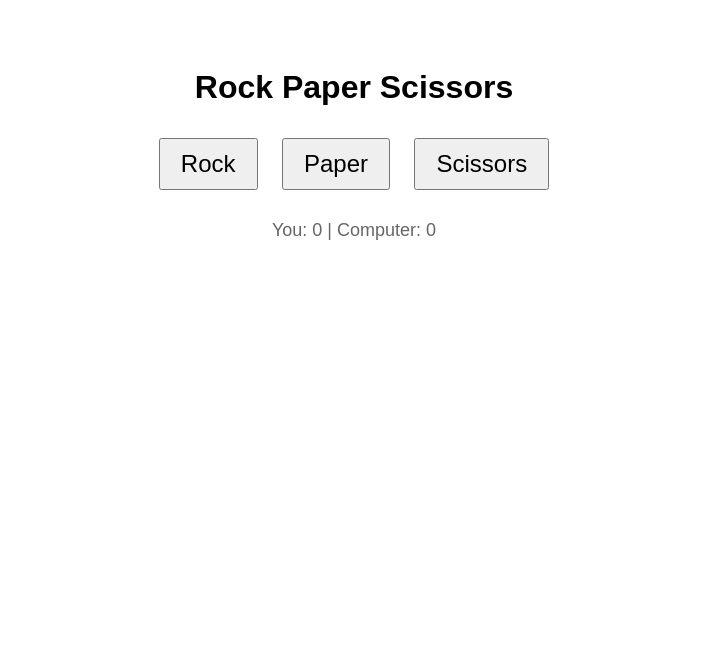
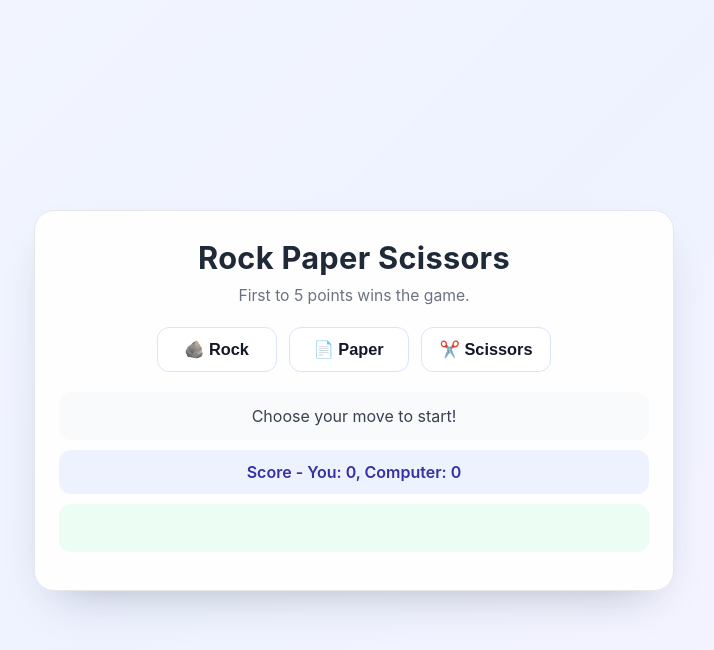
Before and after one commit to The-Odin-Project-Codes/Rock_Paper_Scissors, a plain HTML site: page index.html in a window 1280 px wide. Shown: the whole page, without its empty margins (286-1000 px from the left). Drawn offline with Linux system fonts and the light colour scheme.

Commit message:
added a much improved UI

```diff
--- a/index.html
+++ b/index.html
@@ -1,25 +1,130 @@
 <!DOCTYPE html>
 <html>
 <head>
+  <meta charset="UTF-8" />
+  <meta name="viewport" content="width=device-width, initial-scale=1.0" />
   <title>Rock Paper Scissors</title>
   <style>
-    body { font-family: Arial, sans-serif; text-align: center; padding: 40px; }
-    button { font-size: 24px; margin: 10px; padding: 10px 20px; cursor: pointer; }
-    #result { font-size: 20px; margin: 20px 0; color: #333; }
-    #score { font-size: 18px; color: #666; }
-    #winner { font-size: 28px; font-weight: bold; color: green; }
+    * {
+      box-sizing: border-box;
+    }
+
+    body {
+      margin: 0;
+      min-height: 100vh;
+      display: grid;
+      place-items: center;
+      padding: 24px;
+      font-family: "Inter", "Segoe UI", Arial, sans-serif;
+      background: linear-gradient(135deg, #f4f7ff 0%, #eef2ff 50%, #f8f5ff 100%);
+      color: #1f2937;
+    }
+
+    .game-card {
+      width: min(640px, 100%);
+      background: rgba(255, 255, 255, 0.92);
+      border: 1px solid #e5e7eb;
+      border-radius: 20px;
+      padding: 28px 24px;
+      box-shadow: 0 20px 45px -24px rgba(31, 41, 55, 0.35);
+      text-align: center;
+    }
+
+    h1 {
+      margin: 0;
+      font-size: clamp(1.7rem, 2.4vw, 2.2rem);
+      letter-spacing: 0.3px;
+    }
+
+    .subtitle {
+      margin: 10px 0 22px;
+      color: #6b7280;
+      font-size: 0.98rem;
+    }
+
+    .choices {
+      display: flex;
+      flex-wrap: wrap;
+      justify-content: center;
+      gap: 12px;
+      margin-bottom: 20px;
+    }
+
+    .choice-btn {
+      border: 1px solid #dbe2ff;
+      border-radius: 12px;
+      background: #ffffff;
+      color: #111827;
+      font-size: 1.02rem;
+      font-weight: 600;
+      padding: 12px 18px;
+      min-width: 120px;
+      cursor: pointer;
+      transition: transform 0.12s ease, box-shadow 0.2s ease, border-color 0.2s ease;
+    }
+
+    .choice-btn:hover:not(:disabled) {
+      transform: translateY(-1px);
+      border-color: #b6c5ff;
+      box-shadow: 0 8px 20px -12px rgba(37, 99, 235, 0.5);
+    }
+
+    .choice-btn:active:not(:disabled) {
+      transform: translateY(0);
+    }
+
+    .choice-btn:disabled {
+      opacity: 0.55;
+      cursor: not-allowed;
+    }
+
+    #result,
+    #score,
+    #winner {
+      border-radius: 12px;
+      padding: 12px 14px;
+      margin: 10px 0;
+    }
+
+    #result {
+      background: #f9fafb;
+      color: #374151;
+      min-height: 48px;
+      display: grid;
+      align-content: center;
+    }
+
+    #score {
+      background: #eef2ff;
+      color: #3730a3;
+      font-weight: 600;
+    }
+
+    #winner {
+      background: #ecfdf3;
+      color: #166534;
+      font-weight: 700;
+      min-height: 48px;
+      display: grid;
+      align-content: center;
+    }
   </style>
 </head>
 <body>
-  <h1>Rock Paper Scissors</h1>
-  <div>
-    <button id="rock">Rock</button>
-    <button id="paper">Paper</button>
-    <button id="scissors">Scissors</button>
-  </div>
-  <div id="result"></div>
-  <div id="score">You: 0 | Computer: 0</div>
-  <div id="winner"></div>
+  <main class="game-card">
+    <h1>Rock Paper Scissors</h1>
+    <p class="subtitle">First to 5 points wins the game.</p>
+
+    <div class="choices">
+      <button class="choice-btn" id="rock">🪨 Rock</button>
+      <button class="choice-btn" id="paper">📄 Paper</button>
+      <button class="choice-btn" id="scissors">✂️ Scissors</button>
+    </div>
+
+    <div id="result">Choose your move to start!</div>
+    <div id="score">Score - You: 0, Computer: 0</div>
+    <div id="winner"></div>
+  </main>
 
   <script src="script.js" ></script>
 </body>
```
